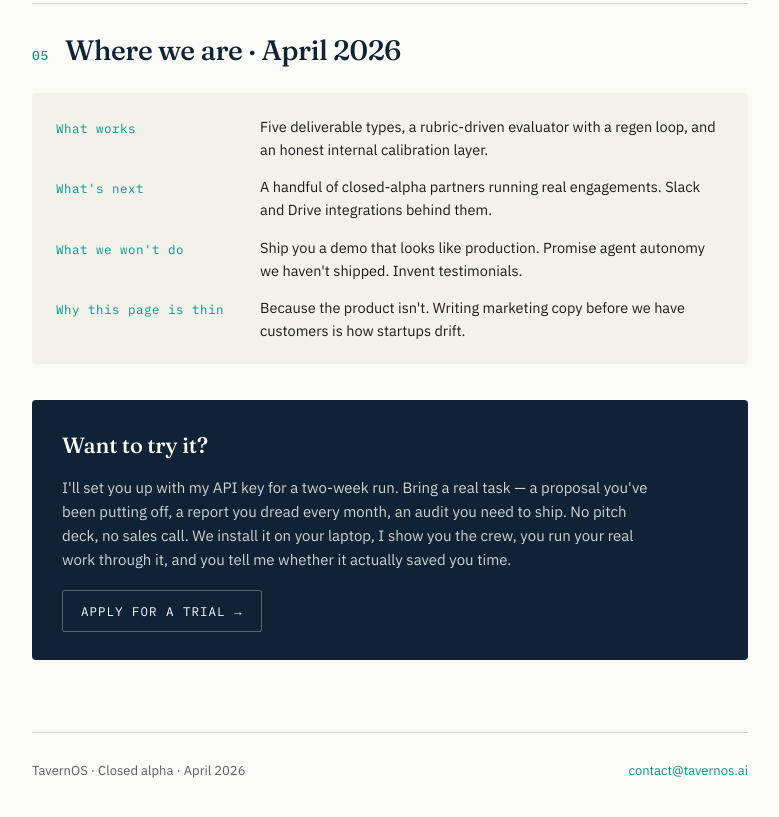
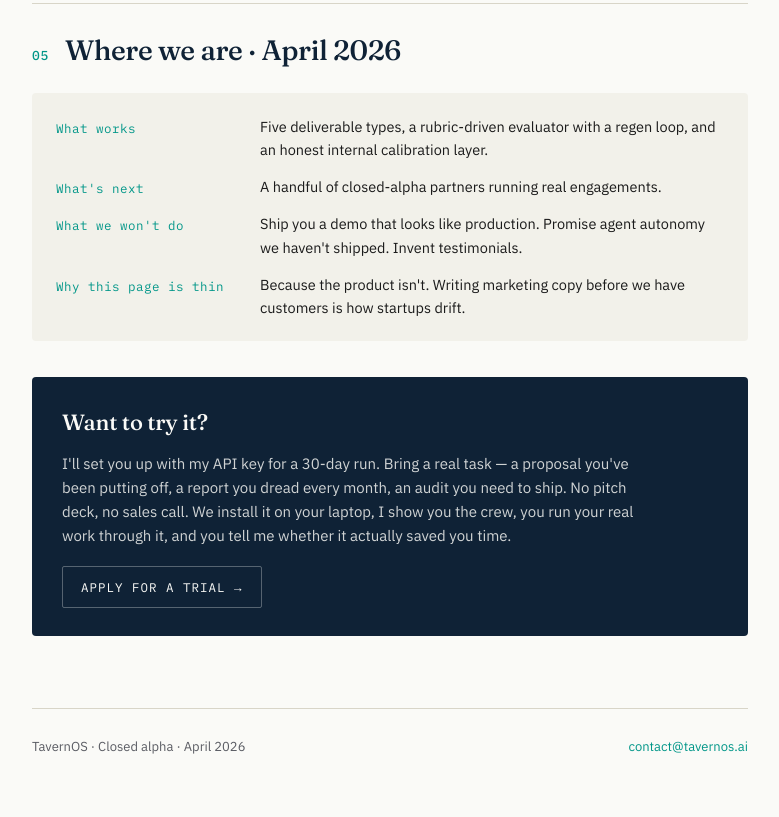
Before and after one commit to TavernOS/tavernos-test, a website: page index.html in a window 1280 px wide. Shown: the part 2473-3290 px from the top of the page, without its empty margins (250-1029 px from the left). Drawn offline with Linux system fonts and the light colour scheme.

Commit message:
fix(web): P2-16 marketing/code consistency — cohort 2 + honest format/integration claims
Public site half of the P2-16 reconciliation sweep (s57).

HIGH-1: index.html trial copy two-week -> 30-day (the s56 cohort-2 flip missed this file; apply page + inner app were already 30-day, public homepage had drifted).

HIGH-2: removed 'Slack and Drive integrations behind them' — contradicted access.html's own 'Slack not yet real' disclaimer; no Drive integration exists.

MED-3: access.html 'open them in .pptx' -> decks open as .html (pptx output builder artifact_pptx.py does not exist; decks ship as Reveal.js HTML).

MED-4: alpha-guide shortcut card .pptx/PowerPoint -> .html/decks (output context). Ingestion .pptx claims left intact — pptx ingestion is real.

```diff
--- a/index.html
+++ b/index.html
@@ -500,7 +500,7 @@
     <dd>Five deliverable types, a rubric-driven evaluator with a regen loop, and an honest internal calibration layer.</dd>
 
     <dt>What's next</dt>
-    <dd>A handful of closed-alpha partners running real engagements. Slack and Drive integrations behind them.</dd>
+    <dd>A handful of closed-alpha partners running real engagements.</dd>
 
     <dt>What we won't do</dt>
     <dd>Ship you a demo that looks like production. Promise agent autonomy we haven't shipped. Invent testimonials.</dd>
@@ -512,7 +512,7 @@
   <!-- CTA -->
   <div class="cta">
     <h3>Want to try it?</h3>
-    <p>I'll set you up with my API key for a two-week run. Bring a real task &mdash; a proposal you've been putting off, a report you dread every month, an audit you need to ship. No pitch deck, no sales call. We install it on your laptop, I show you the crew, you run your real work through it, and you tell me whether it actually saved you time.</p>
+    <p>I'll set you up with my API key for a 30-day run. Bring a real task &mdash; a proposal you've been putting off, a report you dread every month, an audit you need to ship. No pitch deck, no sales call. We install it on your laptop, I show you the crew, you run your real work through it, and you tell me whether it actually saved you time.</p>
     <a class="btn" href="apply.html">Apply for a trial &rarr;</a>
   </div>
 
```
Also changed, not shown: access.html (+1 -1 lines), alpha-guide.html (+2 -2 lines).
